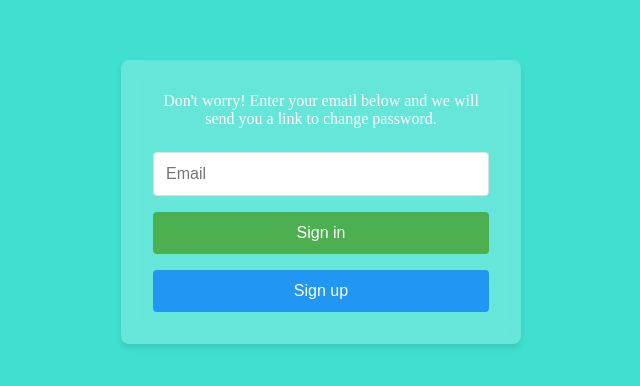
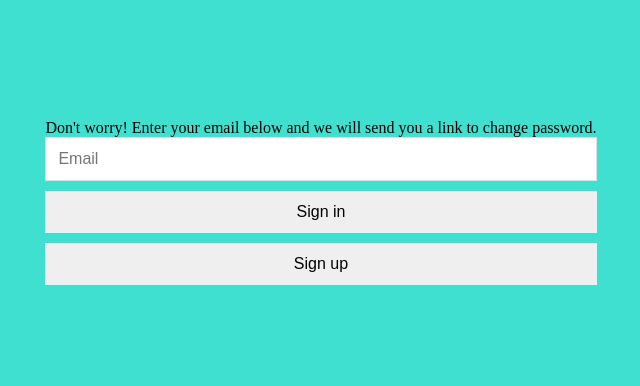
Before and after one commit to aarushicpandey0007/WeAnalyz_Assignment, a React (Create React App) app: page /forget-password in a window 1280 px wide. Shown: the part 198-584 px from the top of the page, without its empty margins (319-959 px from the left). Built offline with nearby package versions, Linux system fonts and the light colour scheme.

Commit message:
Update SignUpComponent.css

```diff
--- a/src/Authentication/SignUpComponent.css
+++ b/src/Authentication/SignUpComponent.css
@@ -7,34 +7,18 @@
     padding: 20px;
   }
 
-  .form-box {
-    background-color: rgba(255, 255, 255, 0.2);
-    backdrop-filter: blur(10px);
-    -webkit-backdrop-filter: blur(10px);
-    padding: 32px;
-    border-radius: 8px;
-    width: 100%;
-    max-width: 400px;
-    box-shadow: 0 4px 6px rgba(0, 0, 0, 0.1);
-  }
 
-  .form-text {
-    text-align: center;
-    color: white;
-    margin-bottom: 24px;
-  }
-
-  form {
+   form {
     display: flex;
     flex-direction: column;
-    gap: 16px;
+    gap: 10px;
   }
 
   input {
     width: 100%;
     padding: 12px;
     border: 1px solid #e0e0e0;
-    border-radius: 4px;
+    /* border-radius: 4px; */
     font-size: 16px;
     outline: none;
     box-sizing: border-box;
@@ -49,33 +33,8 @@
     width: 100%;
     padding: 12px;
     border: none;
-    border-radius: 4px;
+    /* border-radius: 4px; */
     font-size: 16px;
     cursor: pointer;
     transition: background-color 0.2s ease;
   }
-
-  .signin-btn {
-    background-color: #4CAF50;
-    color: white;
-  }
-
-  .signin-btn:hover {
-    background-color: #45a049;
-  }
-
-  .signup-btn {
-    background-color: #2196F3;
-    color: white;
-  }
-
-  .signup-btn:hover {
-    background-color: #1976D2;
-  }
-
-  /* Responsive adjustments */
-  @media (max-width: 480px) {
-    .form-box {
-      padding: 20px;
-    }
-  }
```
